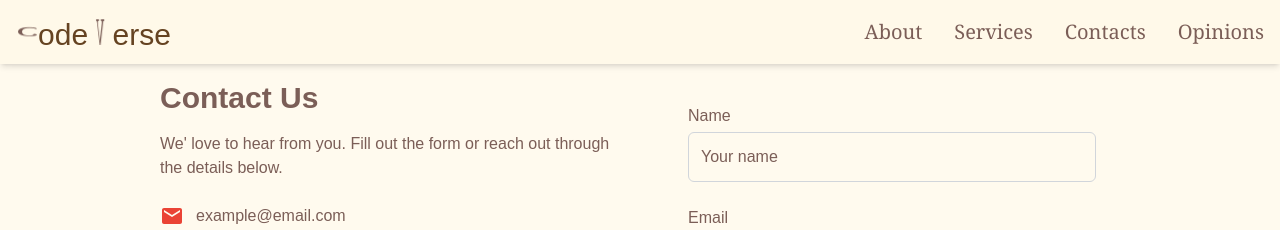
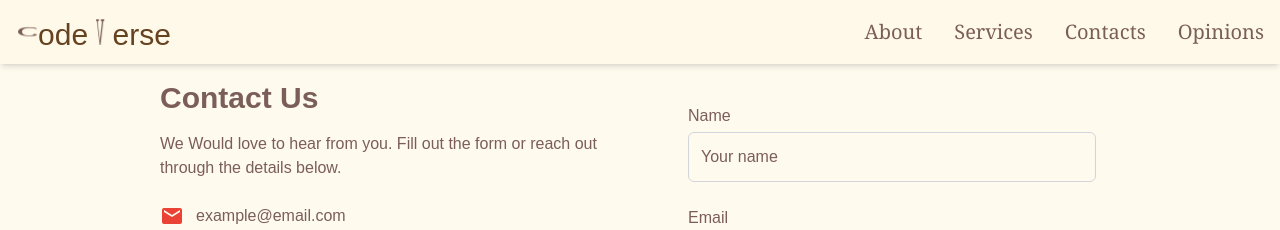
Before and after one commit to MahmudAlzhrawy/team_portfolio, a Next.js app: page /contacts in a window 1280 px wide. Shown: the top 230 px of the page. Built offline with nearby package versions, Linux system fonts and the light colour scheme; a web font is replaced by a local one.

Commit message:
fixing it

```diff
--- a/src/app/contacts/page.tsx
+++ b/src/app/contacts/page.tsx
@@ -12,7 +12,7 @@ const Contact = () => {
         <div>
           <h2 className="text-3xl font-bold mb-4">Contact Us</h2>
           <p className="mb-6">
-            We&apos; love to hear from you. Fill out the form or reach out
+            We Would love to hear from you. Fill out the form or reach out
             through the details below.
           </p>
 
```
